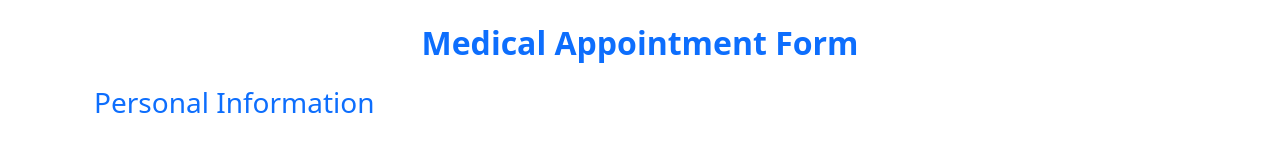
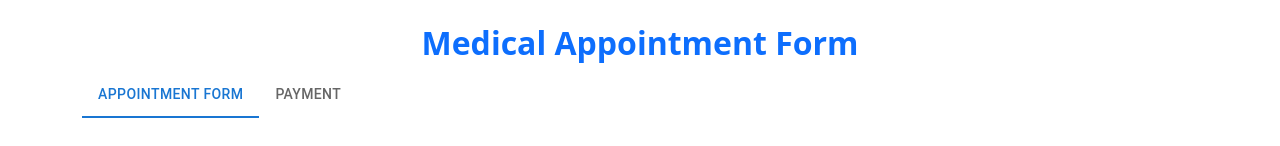
Before and after one commit to yatendra2832/Healthify-MERN, a React (Vite) app in the folder client/: page /appointment in a window 1280 px wide. Shown: the part 123-269 px from the top of the page. Built offline with nearby package versions, Linux system fonts and the light colour scheme; no server answers.

Commit message:
Implment the MUI tab page and Refactor Cancellation policy

```diff
--- a/client/src/components/AppointmentForm/AppointmentForm.jsx
+++ b/client/src/components/AppointmentForm/AppointmentForm.jsx
@@ -6,6 +6,7 @@ import AppointmentDetails from "./AppointmentDetails";
 import InsuranceDetails from "./InsuranceDetails";
 import MedicalHistory from "./MedicalHistory";
 import EmergencyContact from "./EmergencyContact";
+import CancellationPolicy from "./CancellationPolicy";
 
 const AppointmentForm = ({
   appointment,
@@ -34,6 +35,7 @@ const AppointmentForm = ({
       <MedicalHistory appointment={appointment} handleInput={handleInput} />
       {/* Emergency Contact */}
       <EmergencyContact appointment={appointment} handleInput={handleInput} />
+      <CancellationPolicy appointment={appointment} handleInput={handleInput} />
       {/* Submit Button */}
       <button type="submit" className="btn btn-primary mb-4">
         Submit Appointment
--- a/client/src/components/AppointmentForm/CancellationPolicy.jsx
+++ b/client/src/components/AppointmentForm/CancellationPolicy.jsx
@@ -1,7 +1,12 @@
-import React from "react";
+import React, { useState } from "react";
 import PropTypes from "prop-types";
 
-const CancellationPolicy = ({ showCancellationPolicy, handleReadMoreClick, appointment, handleInputChange }) => {
+const CancellationPolicy = ({ appointment, handleInput }) => {
+  const [showCancellationPolicy, setShowCancellationPolicy] =
+    React.useState(false);
+  const handleReadMoreClick = () => {
+    setShowCancellationPolicy(!showCancellationPolicy);
+  };
   return (
     <div className="form-group my-4">
       <label htmlFor="cancellationPolicy" className="fw-bold">
@@ -13,12 +18,16 @@ const CancellationPolicy = ({ showCancellationPolicy, handleReadMoreClick, appoi
       {showCancellationPolicy && (
         <>
           <p>
-            Please review our cancellation policy before submitting your appointment request:
+            Please review our cancellation policy before submitting your
+            appointment request:
           </p>
           <ul>
             <li>Cancellations must be made at least 24 hours in advance.</li>
             <li>Same-day cancellations may incur a fee.</li>
-            <li>Missed appointments without prior notice may result in additional charges.</li>
+            <li>
+              Missed appointments without prior notice may result in additional
+              charges.
+            </li>
           </ul>
         </>
       )}
@@ -30,7 +39,7 @@ const CancellationPolicy = ({ showCancellationPolicy, handleReadMoreClick, appoi
           id="exampleCheck1"
           name="cancellationPolicy"
           checked={appointment.cancellationPolicy}
-          onChange={handleInputChange}
+          onChange={handleInput}
         />
         <label className="form-check-label" htmlFor="exampleCheck1">
           I agree to the terms and conditions
@@ -41,10 +50,8 @@ const CancellationPolicy = ({ showCancellationPolicy, handleReadMoreClick, appoi
 };
 
 CancellationPolicy.propTypes = {
-  showCancellationPolicy: PropTypes.bool.isRequired,
-  handleReadMoreClick: PropTypes.func.isRequired,
   appointment: PropTypes.object.isRequired,
-  handleInputChange: PropTypes.func.isRequired,
+  handleInput: PropTypes.func.isRequired,
 };
 
 export default CancellationPolicy;
--- a/client/src/pages/Appointment.jsx
+++ b/client/src/pages/Appointment.jsx
@@ -5,16 +5,20 @@ import { useParams } from "react-router-dom";
 import { useAuth } from "../store/auth";
 import axios from "axios";
 
-import CancellationPolicy from "../components/AppointmentForm/CancellationPolicy";
+// import for the components
 import AppointmentForm from "../components/AppointmentForm/AppointmentForm";
 import PaymentForm from "../components/Payment/PaymentForm";
 
+// import the MUI
+import Tabs from "@mui/material/Tabs";
+import Tab from "@mui/material/Tab";
+
 const Appointment = () => {
-  const [showCancellationPolicy, setShowCancellationPolicy] = useState(false);
   const [selectedDoctor, setSelectedDoctor] = useState(null);
   const [amount, setAmount] = useState("");
   const { user } = useAuth();
   const params = useParams();
+  const [value, setValue] = useState(0); // State for the currently selected tab
 
   // Fetch doctor's data by ID
   const fetchDoctor = useCallback(async () => {
@@ -104,6 +108,7 @@ const Appointment = () => {
 
       if (response.ok) {
         toast.success("Appointment Form Submitted successfully");
+        setValue(1); // Switch to the payment tab after successful form submission
         setAppointment({
           fullName: "",
           dob: "",
@@ -143,10 +148,6 @@ const Appointment = () => {
     } catch (error) {
       toast.error("Error from the appointment form", error);
     }
-  };
-
-  const handleReadMoreClick = () => {
-    setShowCancellationPolicy(!showCancellationPolicy);
   };
 
   const checkoutHandler = async (amount) => {
@@ -189,33 +190,41 @@ const Appointment = () => {
     }
   };
 
+  // Handle tab change
+  const handleChange = (event, newValue) => {
+    setValue(newValue);
+  };
   return (
     <>
       <h2 className="mt-4 text-primary fw-bold text-center">
         Medical Appointment Form
-      </h2>
+      </h2>{" "}
       <div className="container w-100">
-        {" "}
-        <div className="container w-100">
+        <Tabs
+          value={value}
+          onChange={handleChange}
+          aria-label="icon label tabs example"
+        >
+          <Tab label="Appointment Form" />
+          <Tab label="Payment" />
+        </Tabs>
+        {value === 0 && (
+          <div>
             <AppointmentForm
               appointment={appointment}
               handleInput={handleInput}
               handleSubmit={handleSubmit}
               selectedDoctor={selectedDoctor}
             />
+          </div>
+        )}
+        {value === 1 && (
           <PaymentForm
             amount={amount}
             checkoutHandler={checkoutHandler}
             selectedDoctor={selectedDoctor}
           />
-          {/* Cancellation Policy */}
-          <CancellationPolicy
-            showCancellationPolicy={showCancellationPolicy}
-            handleReadMoreClick={handleReadMoreClick}
-            appointment={appointment}
-            handleInputChange={handleInput}
-          />
-        </div>
+        )}
       </div>
     </>
   );
```
Lines whose indentation alone changed are shown as unchanged.
